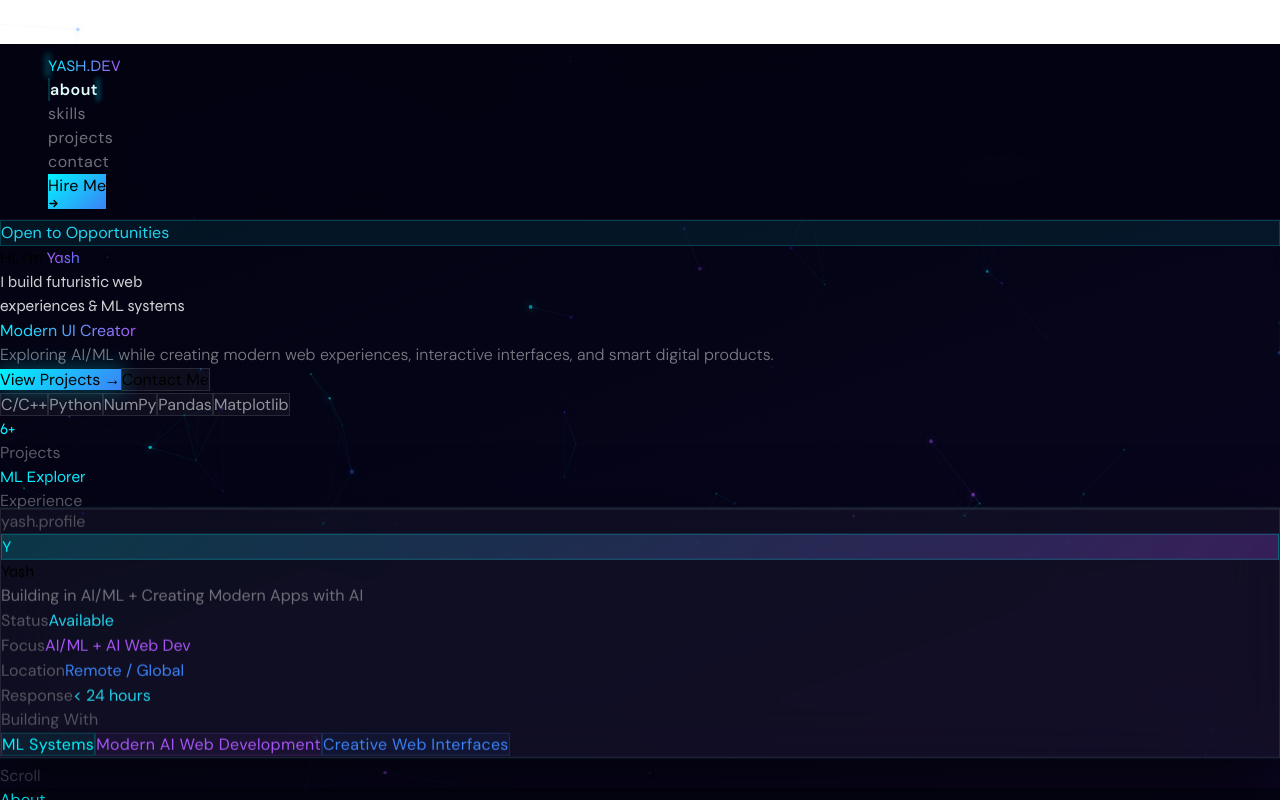
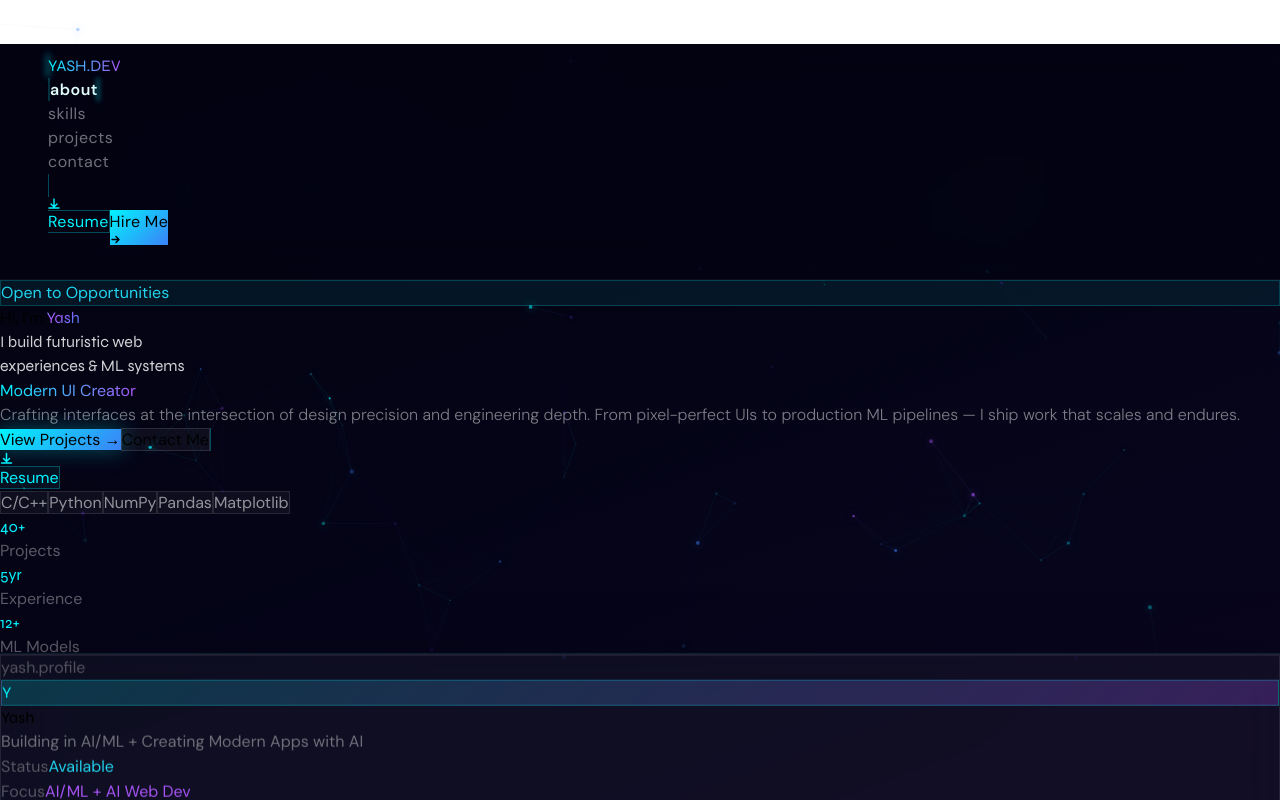
Before and after one commit to YASHGOEL-CODE/yash-portfolio, a React (Vite) app in the folder portfolio/: page / in a window 1280 px wide. Shown: the top 800 px of the page. Built offline with nearby package versions, Linux system fonts and the light colour scheme.

Commit message:
Add resume functionality to portfolio

```diff
--- a/portfolio/src/components/Hero.jsx
+++ b/portfolio/src/components/Hero.jsx
@@ -27,8 +27,9 @@ const ROLES = [
 const TECH = ["C/C++", "Python", "NumPy", "Pandas", "Matplotlib"];
 
 const STATS = [
-  { val: "6+", label: "Projects" },
-  { val: "ML Explorer", label: "Experience" },
+  { val: "40+", label: "Projects" },
+  { val: "5yr", label: "Experience" },
+  { val: "12+", label: "ML Models" },
 ];
 
 // ── Stagger variants ──────────────────────────────────────────────────────────
@@ -407,7 +408,9 @@ export default function Hero() {
                   fontWeight: 300,
                 }}
               >
-                Exploring AI/ML while creating modern web experiences, interactive interfaces, and smart digital products.
+                Crafting interfaces at the intersection of design precision and
+                engineering depth. From pixel-perfect UIs to production ML pipelines —
+                I ship work that scales and endures.
               </motion.p>
 
               {/* CTA buttons */}
@@ -441,6 +444,33 @@ export default function Hero() {
                   }}
                 >
                   Contact Me
+                </motion.a>
+                {/* Resume button — outlined cyan, opens PDF in new tab */}
+                <motion.a
+                  href="/resume/Yash_Goel_Resume.pdf"
+                  target="_blank"
+                  rel="noopener noreferrer"
+                  aria-label="View resume PDF (opens in new tab)"
+                  whileHover={{
+                    scale: 1.04,
+                    borderColor: "rgba(0,245,255,0.65)",
+                    boxShadow: "0 0 22px 4px rgba(0,245,255,0.18)",
+                  }}
+                  whileTap={{ scale: 0.97 }}
+                  className="flex items-center gap-2 px-7 py-3.5 rounded-xl text-sm font-semibold tracking-wide transition-all duration-200"
+                  style={{
+                    fontFamily: "'DM Sans', sans-serif",
+                    background: "rgba(0,245,255,0.05)",
+                    border: "1px solid rgba(0,245,255,0.28)",
+                    color: "#00f5ff",
+                  }}
+                >
+                  <svg width="13" height="13" viewBox="0 0 13 13" fill="none">
+                    <path d="M6.5 1.5v7M3.5 6.5l3 3 3-3M1.5 11h10"
+                      stroke="currentColor" strokeWidth="1.5"
+                      strokeLinecap="round" strokeLinejoin="round" />
+                  </svg>
+                  Resume
                 </motion.a>
               </motion.div>
 
--- a/portfolio/src/components/Navbar.jsx
+++ b/portfolio/src/components/Navbar.jsx
@@ -159,7 +159,39 @@ export default function Navbar() {
         })}
       </ul>
 
-      {/* ── Desktop CTA ──────────────────────────────────────────────────── */}
+      {/* ── Desktop CTA row ───────────────────────────────────────────────── */}
+      <div className="hidden md:flex items-center gap-2">
+        {/* Resume — outlined */}
+        <motion.a
+          href="/resume/Yash_Goel_Resume.pdf"
+          target="_blank"
+          rel="noopener noreferrer"
+          aria-label="View Yash Goel's resume (opens in new tab)"
+          whileHover={{
+            scale: 1.03,
+            borderColor: "rgba(0,245,255,0.55)",
+            boxShadow: "0 0 14px 2px rgba(0,245,255,0.15)",
+          }}
+          whileTap={{ scale: 0.96 }}
+          className="flex items-center gap-1.5 px-4 py-2 rounded-lg text-[13px] font-semibold"
+          style={{
+            background: "transparent",
+            border: "1px solid rgba(0,245,255,0.3)",
+            color: "#00f5ff",
+            letterSpacing: "0.02em",
+            fontFamily: "'DM Sans', sans-serif",
+            transition: "border-color 0.2s, box-shadow 0.2s",
+          }}
+        >
+          {/* Download icon */}
+          <svg width="12" height="12" viewBox="0 0 12 12" fill="none">
+            <path d="M6 1v7M3 6l3 3 3-3M1 10h10" stroke="currentColor"
+              strokeWidth="1.4" strokeLinecap="round" strokeLinejoin="round" />
+          </svg>
+          Resume
+        </motion.a>
+
+        {/* Hire Me — filled */}
         <motion.button
           onClick={() => scrollTo("contact")}
           whileHover={{
@@ -167,7 +199,8 @@ export default function Navbar() {
             boxShadow: "0 0 18px 3px rgba(0,245,255,0.22)",
           }}
           whileTap={{ scale: 0.96 }}
-        className="hidden md:flex items-center gap-1.5 px-4 py-2 rounded-lg text-[13px] font-semibold text-black"
+          aria-label="Hire Me — scroll to contact section"
+          className="flex items-center gap-1.5 px-4 py-2 rounded-lg text-[13px] font-semibold text-black"
           style={{
             background: "linear-gradient(135deg, #00f5ff 0%, #3b82f6 100%)",
             letterSpacing: "0.02em",
@@ -175,12 +208,12 @@ export default function Navbar() {
           }}
         >
           Hire Me
-        {/* Tiny arrow */}
           <svg width="11" height="11" viewBox="0 0 11 11" fill="none">
             <path d="M2 5.5h7M6 2.5l3 3-3 3" stroke="currentColor" strokeWidth="1.4"
               strokeLinecap="round" strokeLinejoin="round" />
           </svg>
         </motion.button>
+      </div>
 
       {/* ── Hamburger (mobile) ────────────────────────────────────────────── */}
       <button
@@ -264,7 +297,31 @@ export default function Navbar() {
                 style={{ height: "1px", background: "rgba(255,255,255,0.06)" }}
               />
 
-              {/* Mobile CTA */}
+              {/* Mobile Resume */}
+              <motion.a
+                href="/resume/Yash_Goel_Resume.pdf"
+                target="_blank"
+                rel="noopener noreferrer"
+                aria-label="View resume (opens in new tab)"
+                onClick={() => setOpen(false)}
+                whileTap={{ scale: 0.97 }}
+                className="mx-1 py-2.5 rounded-xl text-sm font-semibold flex items-center justify-center gap-1.5"
+                style={{
+                  background: "transparent",
+                  border: "1px solid rgba(0,245,255,0.28)",
+                  color: "#00f5ff",
+                  fontFamily: "'DM Sans', sans-serif",
+                  textDecoration: "none",
+                }}
+              >
+                <svg width="12" height="12" viewBox="0 0 12 12" fill="none">
+                  <path d="M6 1v7M3 6l3 3 3-3M1 10h10" stroke="currentColor"
+                    strokeWidth="1.4" strokeLinecap="round" strokeLinejoin="round" />
+                </svg>
+                Resume
+              </motion.a>
+
+              {/* Mobile Hire Me */}
               <motion.button
                 onClick={() => scrollTo("contact")}
                 whileTap={{ scale: 0.97 }}
```
Also changed, not shown: 1 other file (tests, documents, lock files or other folders). Lines whose indentation alone changed are shown as unchanged.
